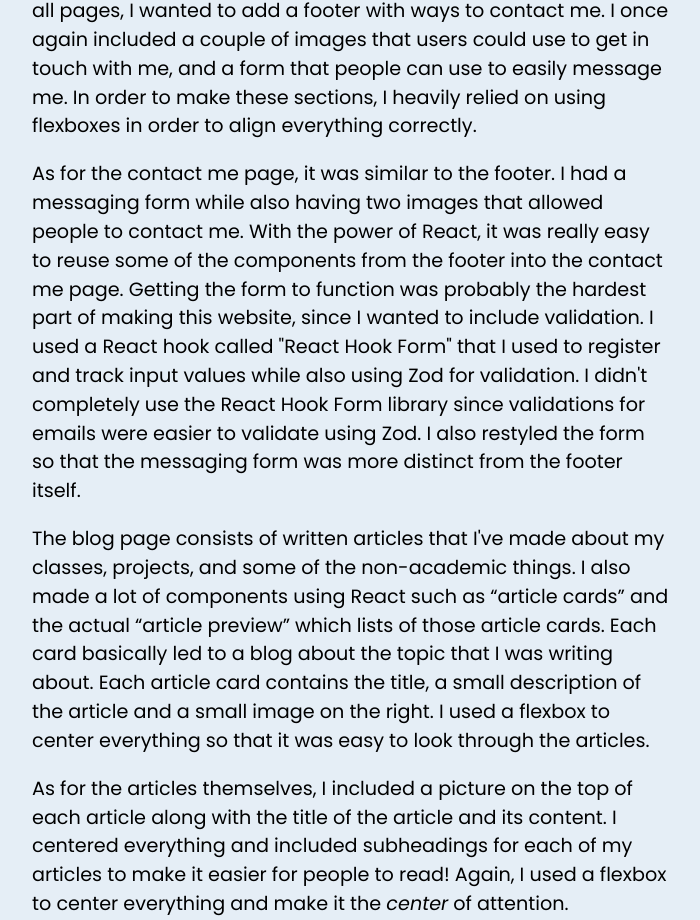
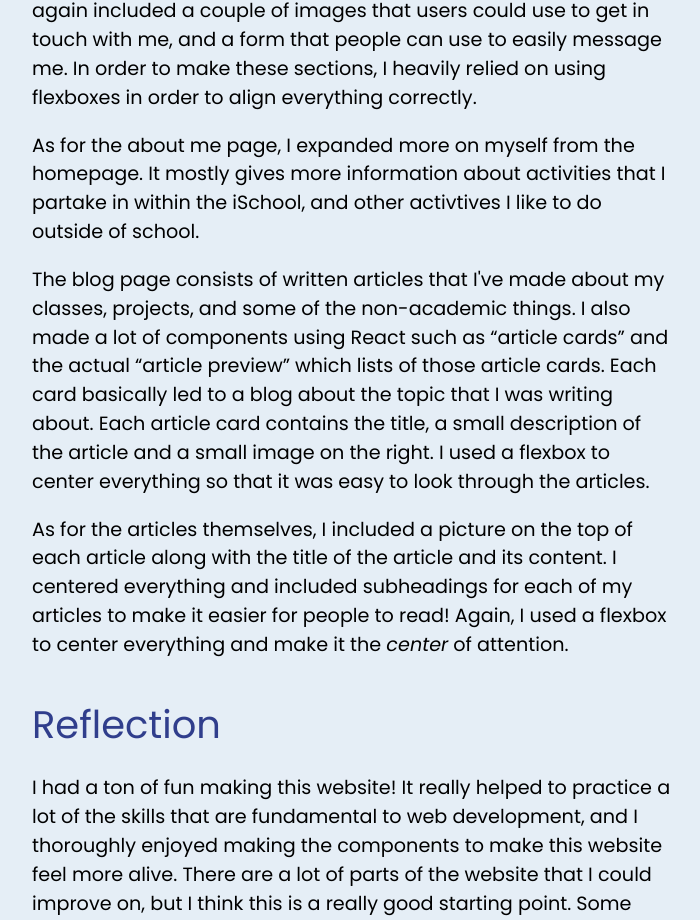
Before and after one commit to jam860/personal-website, a Next.js app: page /blog/info340 in a window 1280 px wide. Shown: the part 2219-3139 px from the top of the page, without its empty margins (288-988 px from the left). Built offline with nearby package versions, Linux system fonts and the light colour scheme.

Commit message:
updated carousel colors and changed article

```diff
--- a/pages/_app.js
+++ b/pages/_app.js
@@ -1,9 +1,6 @@
 import Link from "next/link";
 import SocialMedia from "../components/SocialMedia";
-import Form from "../components/Form";
-import 'swiper/css';
-import 'swiper/css/navigation';
-import 'swiper/css/pagination';
+// import Form from "../components/Form";
 import '../styles/globals.css';
 
 export default function App({ Component, pageProps }) {
--- a/pages/blog/index.js
+++ b/pages/blog/index.js
@@ -20,7 +20,7 @@ export default function Blog() {
             <div className={styles["blog-preview-description"]}>
                 <h1 className={styles["blog-title"]}>Blog</h1>
                 <div className={styles["blog-description-container"]}>
-                    <p className={styles["blog-description"]}>I blog about classes Ive taken and projects I&apos;ve done!</p>
+                    <p className={styles["blog-description"]}>I blog about classes I&apos;ve taken and projects I&apos;ve done!</p>
                 </div>
             </div>
             <div className={styles["article-cards"]}>
--- a/pages/blog/info340.js
+++ b/pages/blog/info340.js
@@ -20,13 +20,13 @@ export default function Info340() {
                         <section>
                             <h2>Website Goals</h2>
                             <p>Before starting to code, I needed to think of what I wanted for this website. I wanted to incorporate a blogging section where I journal about the classes I&apos;ve taken, projects that I&apos;ve done, and other extracurricular activities that I did outside of academics. I wasn&apos;t quite sure if I wanted to separate projects and blogs, but I decided that it would probably be easier for people to find articles by having everything under the blog section! Plus, I&apos;m thinking of adding a search feature so that it&apos;s easier to go through the articles as well.</p>
-                            <p>Since I was still relatively new to HTML/CSS, JavaScript and React, I knew that I didn&apos;t want to make a super complex website, but I thought of ways to make it a somewhat challlening project. I used a React framework called next.js which is super helpful with routing websites and have server-side rendering to make everything super fast. I added a form to my website so that others can easily message me and get a response by email. In terms of styling, I wanted a palette that was welcoming and easy on the eyes. Yellow has always been one of my favorite colors, so I decided to surround my palette around a golden yellow color.</p>
+                            <p>Since I was still relatively new to HTML/CSS, JavaScript and React, I knew that I didn&apos;t want to make a super complex website, but I thought of ways to make it a somewhat challlening project. I used a React framework called next.js which is super helpful with routing websites and have server-side rendering to make everything super fast. In terms of styling, I wanted a palette that was welcoming and easy on the eyes. Blue has always been one of my favorite colors, so I decided to surround my palette around a muted blue color.</p>
                         </section>
 
                         <section>
                             <h2>The Process</h2>
                             <p>Starting with the navigation bar, I wanted to keep it super simple. I had my logo which redirects to the homepage, along with two other links that point the user to either the blog page or the contact me page. For the start of my homepage, I had a picture of myself and a little introduction. Below that, I had a couple of images that others could click on to get in contact with me. Below the introduction, I had another section that has a carousel with featured blogs. I used a new library called Swiper.js, which I hadn&apos;t used before, but it was interesting to see how it worked. Lastly, for all pages, I wanted to add a footer with ways to contact me. I once again included a couple of images that users could use to get in touch with me, and a form that people can use to easily message me. In order to make these sections, I heavily relied on using flexboxes in order to align everything correctly. </p>
-                            <p>As for the contact me page, it was similar to the footer. I had a messaging form while also having two images that allowed people to contact me. With the power of React, it was really easy to reuse some of the components from the footer into the contact me page. Getting the form to function was probably the hardest part of making this website, since I wanted to include validation. I used a React hook called "React Hook Form" that I used to register and track input values while also using Zod for validation. I didn&apos;t completely use the React Hook Form library since validations for emails were easier to validate using Zod. I also restyled the form so that the messaging form was more distinct from the footer itself.</p>
+                            <p>As for the about me page, I expanded more on myself from the homepage. It mostly gives more information about activities that I partake in within the iSchool, and other activtives I like to do outside of school.</p>
                             <p>The blog page consists of written articles that I&apos;ve made about my classes, projects, and some of the non-academic things. I also made a lot of components using React such as “article cards” and the actual “article preview” which lists of those article cards. Each card basically led to a blog about the topic that I was writing about. Each article card contains the title, a small description of the article and a small image on the right. I used a flexbox to center everything so that it was easy to look through the articles.</p>
                             <p>As for the articles themselves, I included a picture on the top of each article along with the title of the article and its content. I centered everything and included subheadings for each of my articles to make it easier for people to read! Again, I used a flexbox to center everything and make it the <em>center</em> of attention.</p>
                         </section>
--- a/pages/contact.js
+++ b/pages/contact.js
@@ -1,4 +1,4 @@
-import Form from "../components/Form";
+// import Form from "../components/Form";
 import SocialMedia from "../components/SocialMedia";
 import styles from "../styles/contact.module.css";
 
--- a/pages/index.js
+++ b/pages/index.js
@@ -2,6 +2,9 @@
 import SocialMedia from '../components/SocialMedia';
 import { useEffect } from 'react';
 import Swiper from 'swiper';
+import 'swiper/css';
+import 'swiper/css/navigation';
+import 'swiper/css/pagination';
 import { Navigation, Pagination, Autoplay} from 'swiper/modules';
 import Link from 'next/link';
 import styles from '../styles/index.module.css';
--- a/styles/globals.css
+++ b/styles/globals.css
@@ -40,10 +40,6 @@ form {
 
 main {
   background-color: #e5eef6;
-}
-
-:root {
-  --swiper-theme-color: white;
 }
 
 .nav-menu {
--- a/styles/index.module.css
+++ b/styles/index.module.css
@@ -87,6 +87,10 @@
 
   .vertical {
     background-color: black;
+  }
+
+  :root .carousel {
+    --swiper-theme-color: white;
   }
 
   @media (min-width: 325px) {
```
